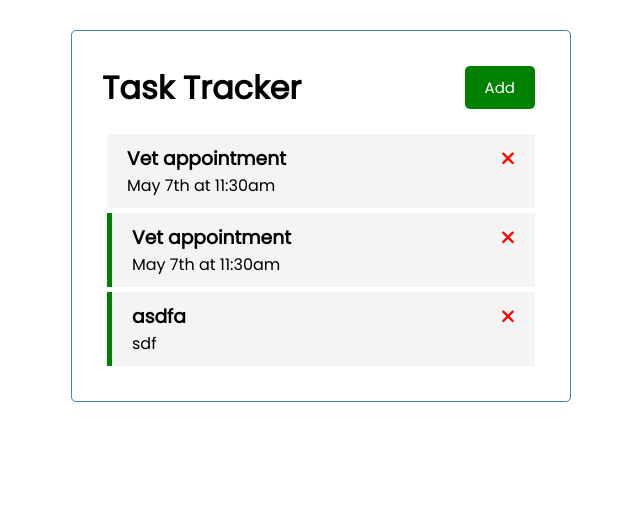
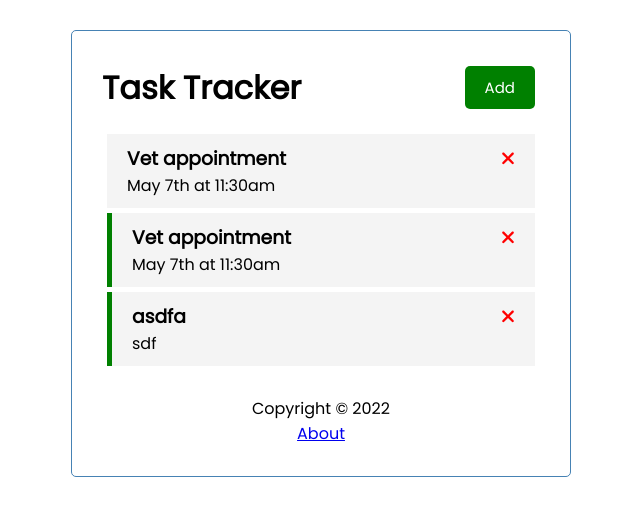
Before and after one commit to dugan-jo/Angular-Todo-List, an Angular app: page / in a window 1280 px wide. Shown: the top 516 px of the page, without its empty margins (319-959 px from the left). Built offline with nearby package versions, Linux system fonts and the light colour scheme; data requests are answered from the project's data file.

Commit message:
finished

```diff
--- a/src/app/app.component.html
+++ b/src/app/app.component.html
@@ -1,4 +1,5 @@
 <div class="container">
 <app-header></app-header>
 <router-outlet></router-outlet>
+<app-footer></app-footer>
 </div>
--- a/src/app/components/footer/footer.component.css
+++ b/src/app/components/footer/footer.component.css
@@ -0,0 +1,4 @@
+footer {
+    margin-top: 30px;
+    text-align: center;
+}
--- a/src/app/components/footer/footer.component.html
+++ b/src/app/components/footer/footer.component.html
@@ -1 +1,4 @@
-<p>footer works!</p>
+<footer>
+    <p>Copyright &copy; 2022</p>
+    <a routerLink="/about">About</a>
+</footer>
--- a/src/app/components/header/header.component.html
+++ b/src/app/components/header/header.component.html
@@ -1,6 +1,7 @@
 <header>
     <h1>{{ title }}</h1>
     <app-button
+    *ngIf="hasRoute('/')"
     color="{{showAddTask ? 'red' : 'green'}}"
     text="{{showAddTask ? 'Close' : 'Add'}}"
     (btnClick)="toggleAddTask()"></app-button>
--- a/src/app/components/header/header.component.ts
+++ b/src/app/components/header/header.component.ts
@@ -1,6 +1,7 @@
 import { Component, OnInit } from '@angular/core';
 import {UiService} from '../../services/ui.service'
 import{Subscription} from 'rxjs';
+import {Router} from '@angular/router'
 
 @Component({
   selector: 'app-header',
@@ -12,7 +13,7 @@
   showAddTask: boolean = false;
   subscription: Subscription;
 
-  constructor(private uiService:UiService) {
+  constructor(private uiService:UiService, private router:Router) {
     this.subscription = this.uiService.onToggle().subscribe((value) => (this.showAddTask = value))
   }
 
@@ -22,4 +23,8 @@
   toggleAddTask() {
     this.uiService.toggleAddTask();
   }
+
+  hasRoute(route: string) {
+    return this.router.url === route;
+  }
 }
```
